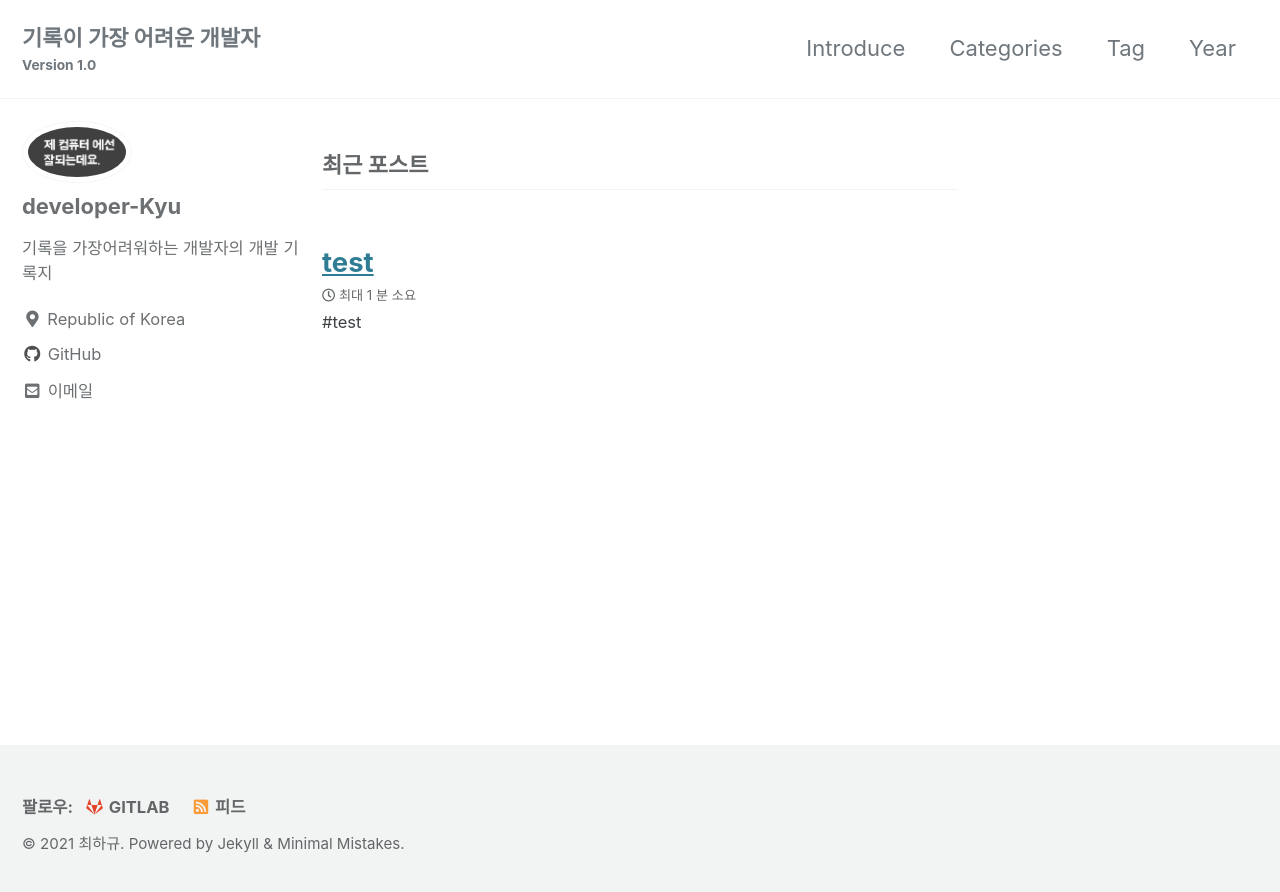
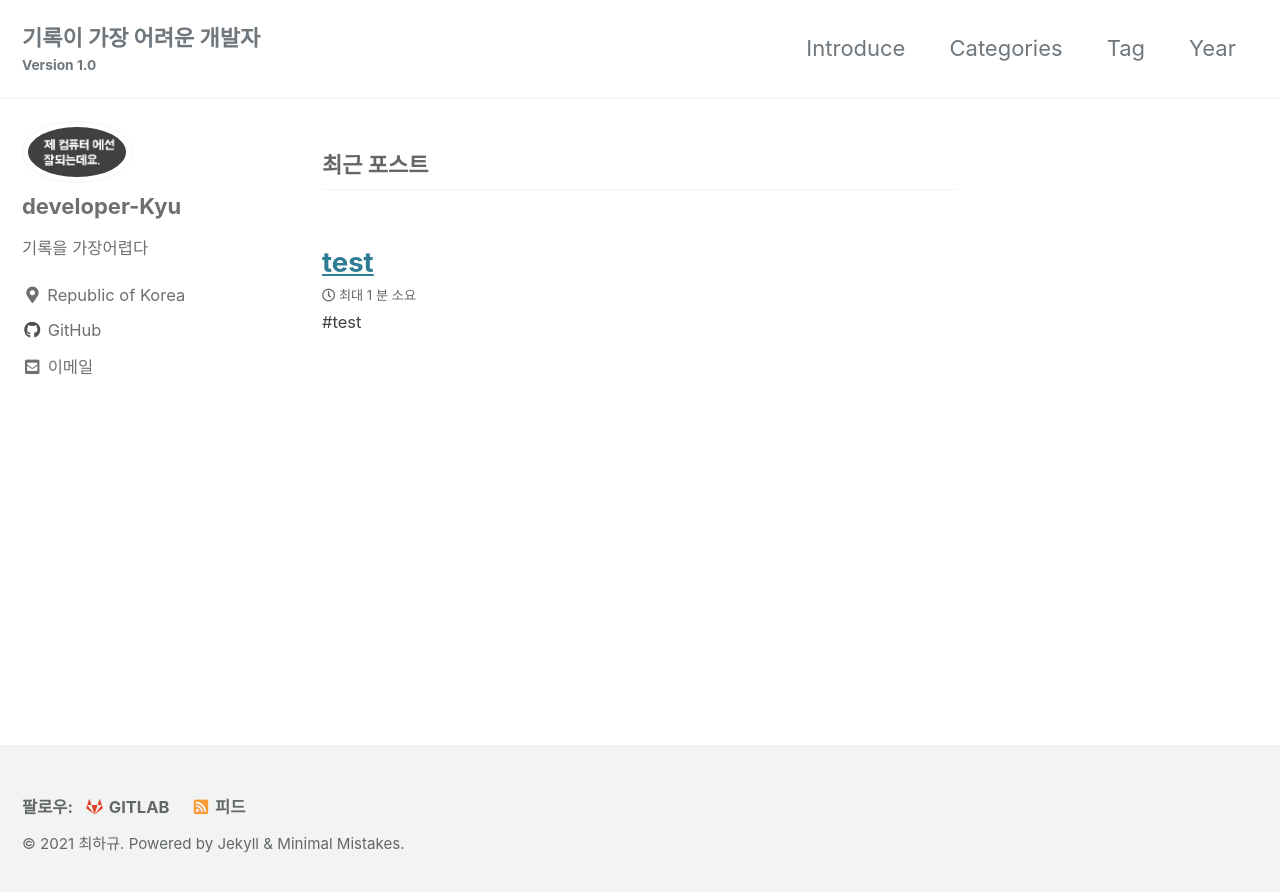
Before and after one commit to ekfxksk/ekfxksk.github.io, a Jekyll site: the page built from index.html, in a window 1280 px wide. Shown: the top 892 px of the page. Built offline with Jekyll 4.4.1, drawn with Linux system fonts in a browser that asks for light colours; cached includes are drawn as plain includes; the list of posts is cut into pages by our own code.

Commit message:
메시지 수정

```diff
--- a/_config.yml
+++ b/_config.yml
@@ -104,7 +104,7 @@ analytics:
 author:
   name             : "developer-Kyu"
   avatar           : "/assets/images/profile/me.jpg" # path of avatar image, e.g. "/assets/images/bio-photo.jpg"
-  bio              : "기록을 가장어려워하는 개발자의 개발 기록지"
+  bio              : "기록을 가장어렵다"
   location         : "Republic of Korea"
   email            : "ekfxksk@gmail.com"
   links:
```
